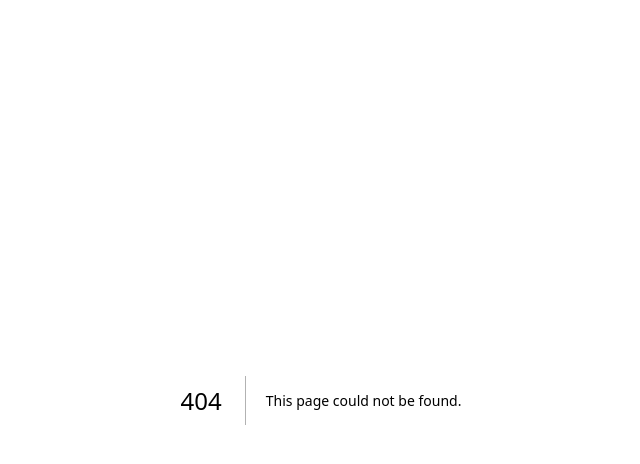
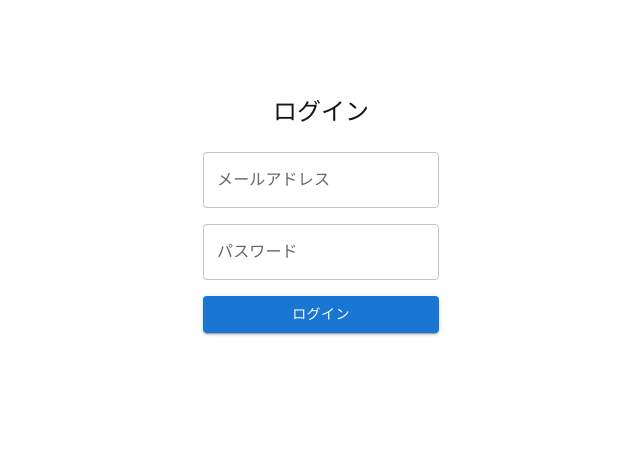
Before and after one commit to ryomasolid/nextjs-app, a Next.js app: page /login in a window 1280 px wide. Before the commit this address had no page. Shown: the top 464 px of the page, without its empty margins (319-959 px from the left). Built offline with nearby package versions, Linux system fonts and the light colour scheme.

Commit message:
feature: トップページ作成

```diff
--- /dev/null
+++ b/app/(routes)/login/page.tsx
@@ -0,0 +1,68 @@
+"use client";
+
+import { LoginDto } from "@/app/libs/login/loginDto";
+import { Box, Button, TextField, Typography } from "@mui/material";
+import { useRouter } from "next/navigation";
+import { useState } from "react";
+
+export default function LoginPage() {
+  const router = useRouter();
+
+  const [loginForm, setLoginForm] = useState<LoginDto>();
+
+  const onChangeEmail = (value: string) => {
+    setLoginForm({ ...loginForm, email: value });
+  };
+
+  const onChangePassword = (value: string) => {
+    setLoginForm({ ...loginForm, password: value });
+  };
+
+  const handleLogin = () => {
+    if (!loginForm?.email || !loginForm?.password) {
+      return;
+    }
+
+    // ログイン処理を実行
+    router.push("/home");
+  };
+
+  return (
+    <Box
+      sx={{
+        display: "flex",
+        flexDirection: "column",
+        maxWidth: 300,
+        margin: "0 auto",
+        padding: 4,
+        gap: 2,
+        mt: 8,
+      }}
+    >
+      <Typography variant="h5" component="h1" textAlign="center" gutterBottom>
+        ログイン
+      </Typography>
+      <TextField
+        label="メールアドレス"
+        fullWidth
+        value={loginForm?.email}
+        onChange={(e) => onChangeEmail(e.target.value)}
+      />
+      <TextField
+        label="パスワード"
+        type="password"
+        fullWidth
+        value={loginForm?.password}
+        onChange={(e) => onChangePassword(e.target.value)}
+      />
+      <Button
+        variant="contained"
+        color="primary"
+        fullWidth
+        onClick={handleLogin}
+      >
+        ログイン
+      </Button>
+    </Box>
+  );
+}
```
Also changed, not shown: app/(routes)/home/chatgpt.tsx (added, +43 -0 lines), app/(routes)/home/google.tsx (added, +12 -0 lines), app/(routes)/home/honyaku.tsx (added, +12 -0 lines), app/(routes)/home/page.tsx (added, +35 -0 lines), package.json (+10 -4 lines), 1 other file (tests, documents, lock files or other folders).
